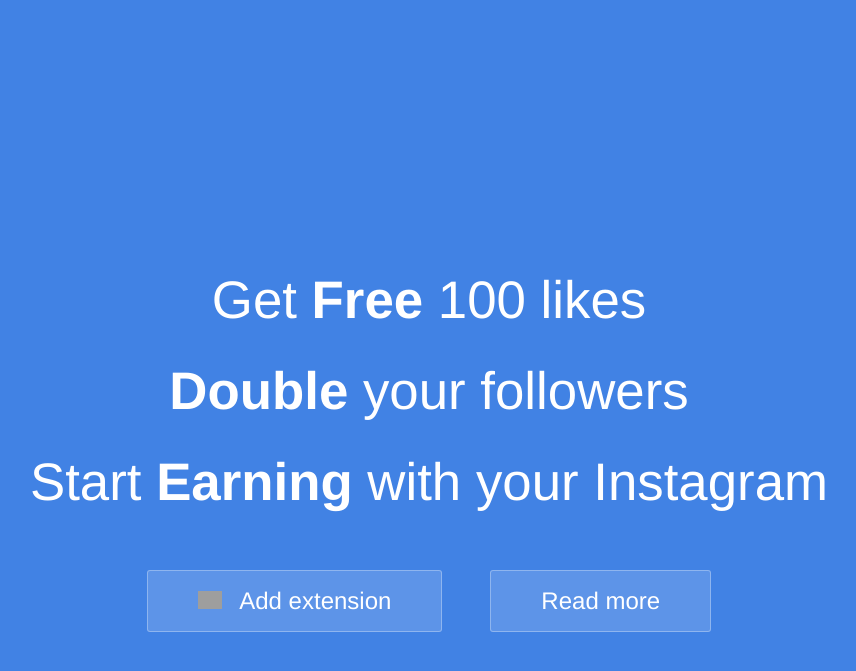
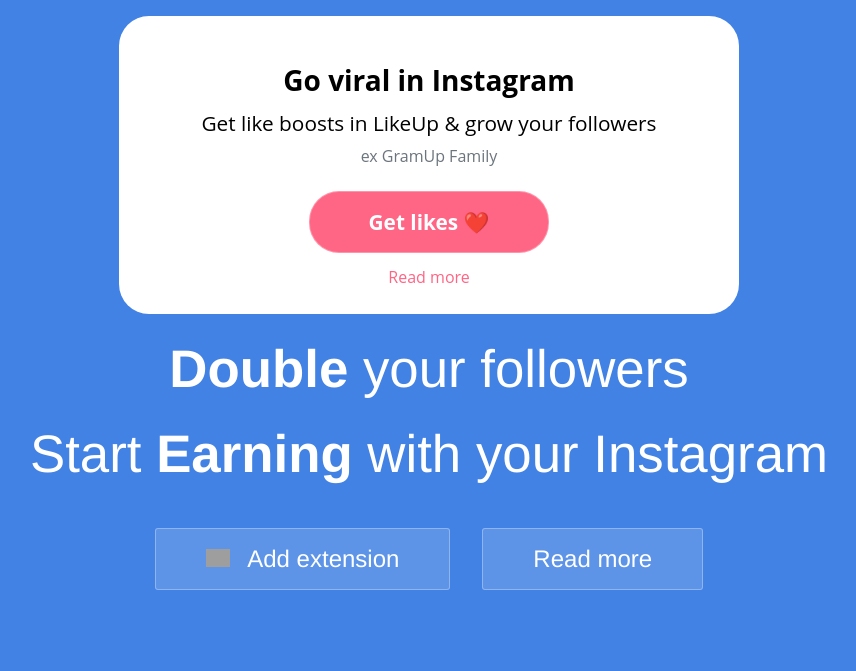
Before and after one commit to tarsbase/gramup-landing, a Jekyll site: the page built from index.html, in a window 1280 px wide. Shown: the top 671 px of the page, without its empty margins (211-1067 px from the left). Built offline with Jekyll 4.4.1, drawn with Linux system fonts in a browser that asks for light colours; comment, search, counter and statistics services are not loaded; grey boxes are pictures that could not be loaded.

Commit message:
Added LikeUp banner

```diff
--- a/_sass/elements.scss
+++ b/_sass/elements.scss
@@ -8,7 +8,7 @@
 }
 
 body {
-	font-family: "San Francisco", "Helvetica Neue", "Helvetica", "Arial";
+	font-family: "San Francisco", "Helvetica Neue", "Helvetica", "Arial" !important;
 }
 
 a {
@@ -37,7 +37,7 @@
 h2 {
 	font-weight: 300;
 	font-size: 2.2em;
-	margin: 0 0 30px 0;
+	margin: 1.5rem 0 1rem 0;
 }
 
 h3 {
--- a/_sass/landing-page.scss
+++ b/_sass/landing-page.scss
@@ -64,13 +64,80 @@
 }
 
 .onepager-container{
-	display: table-cell;
 	font-size: 1.5em;
 	color: #ffffff;
 	vertical-align: middle;
 	text-align: center;
+	padding-top: 1rem;
 	padding-left: 1rem;
-    padding-right: 1rem;
+  padding-right: 1rem;
+}
+
+.likeup-banner {
+	color: black;
+
+	h3 {
+		font-size: 1.75rem;
+	}
+
+	.description {
+		margin-bottom: 16px;
+	}
+
+	a {
+		color: #FF6584;
+		&:hover {
+			text-decoration: none;
+		}
+	}
+	font-size: 1.3rem;
+	border-radius: 30px;
+	max-width: 600px;
+	margin: auto;
+	font-family: "Open Sans";
+	background-color: white;
+	text-align: center;
+	padding: 25px 10px;
+
+	.text-secondary {
+		margin-top: 8px;
+		font-size: 1rem;
+		color: #6c757d !important;
+	}
+
+	.button-secondary {
+		font-size: 1rem;
+	}
+
+	.button {
+		button {
+			width: 240px;
+			font-weight: bold;
+			margin-top: 0.5rem;
+			margin-bottom: 0.5rem;
+			border-radius: 30px;
+			background-color: #FF6584;
+
+			&:hover {
+				background-color: #6c63ff;
+				color: white;
+			}
+		}
+	}
+	.button-outlined {
+		button {
+			width: 240px;
+			font-weight: bold;
+			color: #FF6584;
+			border-radius: 30px;
+			border: 2px solid #FF6584;
+
+			&:hover {
+				background-color: #FF6584;
+				color: white;
+			}
+		}
+	}
 }
 
 @media #{$desktop} {
--- a/index.html
+++ b/index.html
@@ -15,6 +15,7 @@
 
 	button {
         color: #fff;
+				margin-bottom: 1em;
         text-decoration: none;
         padding: 10px 30px;
         background: #4182e4;
@@ -36,6 +37,7 @@
 
 	.buttons {
 	display: flex;
+	flex-wrap: wrap;
 	justify-content: center;
 	align-items: center;
 	}
@@ -50,13 +52,34 @@
         margin-right: 0.5em;
     }
 
-	.button + .button {
-		margin-left: 2em;
+	@media(min-width: 600px) {
+		.button + .button {
+			margin-left: 2rem;
+		}
+
+		.button + .button-outlined {
+			margin-left: 2rem;
+		}
 	}
 </style>
 <div class="onepager">
 	<div class="onepager-container">
-		<h2>Get <strong>Free</strong> 100 likes</h2>
+		<div class="likeup-banner">
+			<h3>Go viral in Instagram</h3>
+			<div class="description">Get like boosts in LikeUp & grow your followers
+				<div class="text-secondary">ex GramUp Family</div>
+			</div>
+			<a class="button" href="https://likeup.me/?ref=gramup-landing" target="_blank">
+					<button>
+						<span class="text">Get likes ❤️</span>
+					</button>
+			</a><br>
+			<a class="button-secondary" href="https://likeup.me/bots-are-dead/?ref=gramup-landing"
+			 	 target="_blank">
+						Read more
+			</a>
+		</div>
+
 		<h2><strong>Double</strong> your followers</h2>
 		<h2>Start <strong>Earning</strong> with your Instagram</h2>
 		<br>
```
Also changed, not shown: Gemfile.lock.
